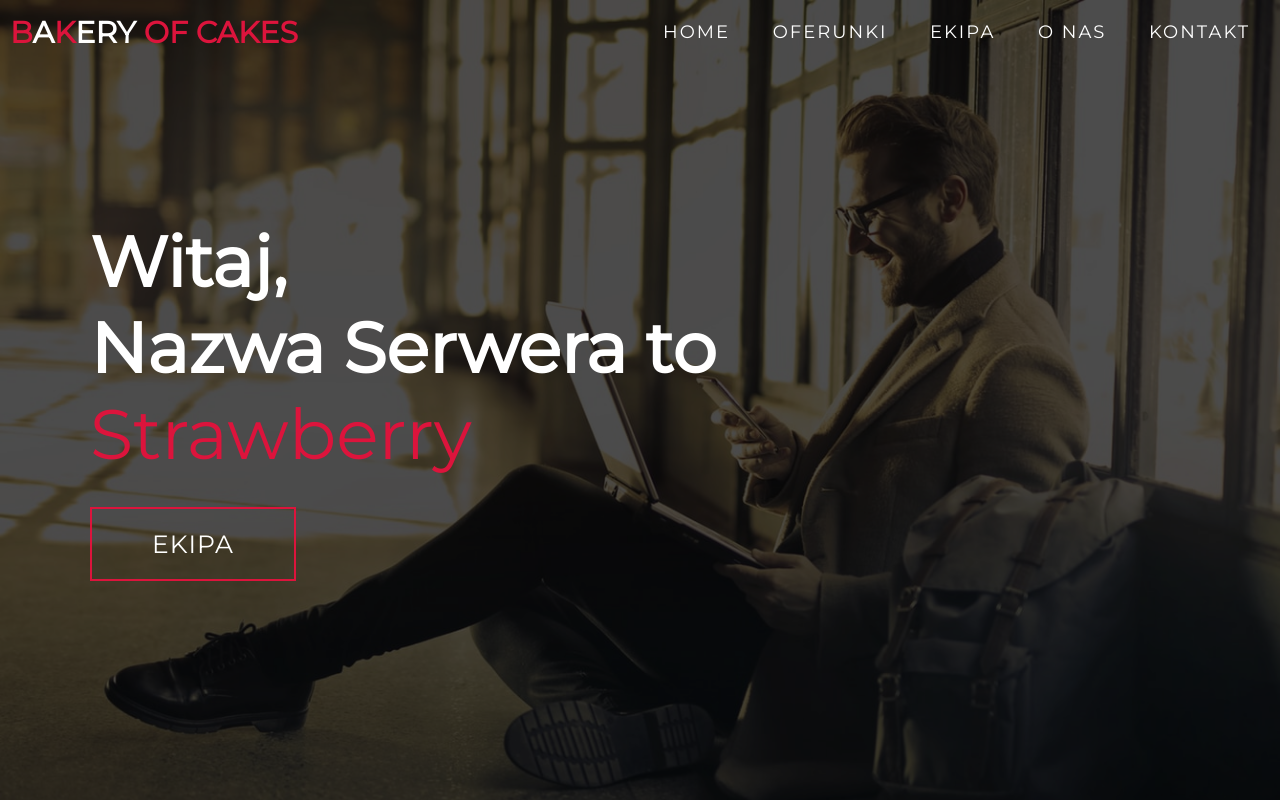
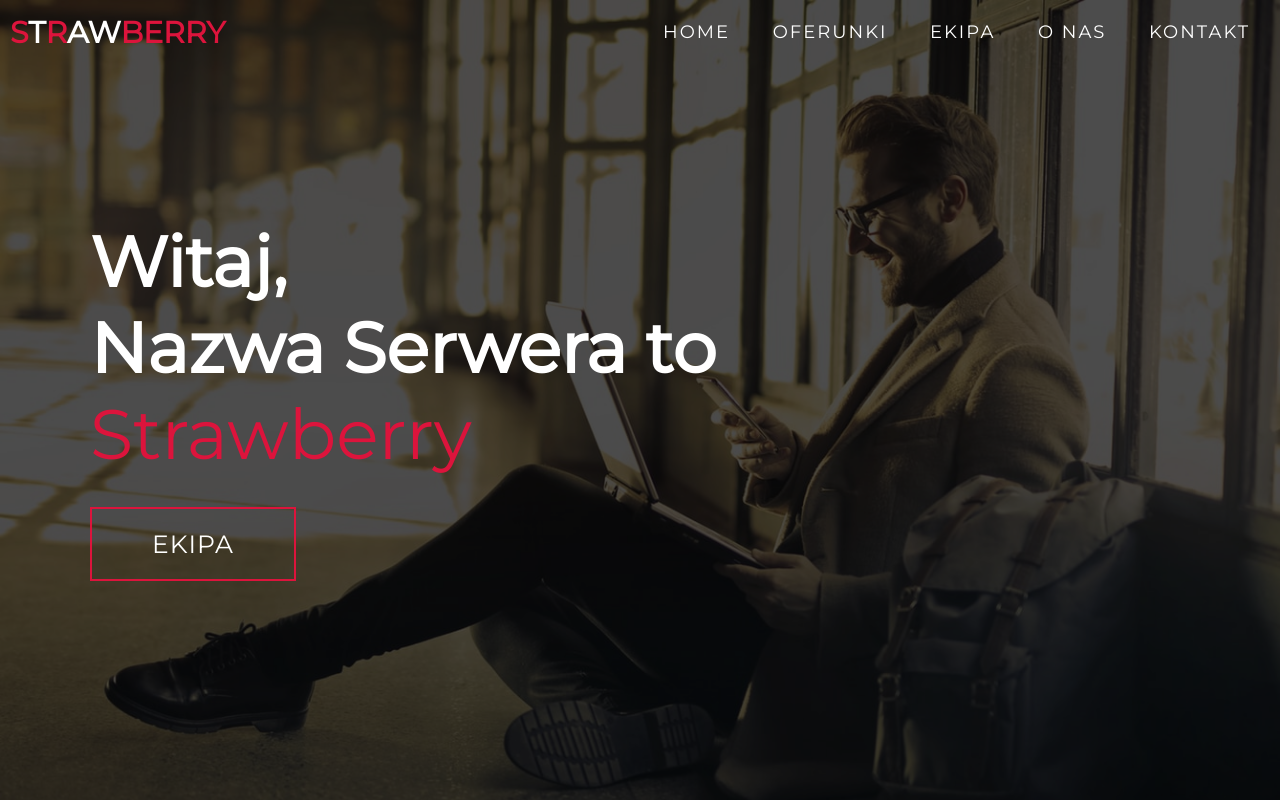
Before and after one commit to Ziimo0/Bakeryofcakes-website, a plain HTML site: page index.html in a window 1280 px wide. Shown: the top 800 px of the page. Drawn offline with Linux system fonts and the light colour scheme.

Commit message:
Update index.html

```diff
--- a/index.html
+++ b/index.html
@@ -13,7 +13,7 @@
     <div class="header container">
       <div class="nav-bar">
         <div class="brand">
-          <a href="#hero"><h1><span>B</span>a<span>k</span>ery <span>Of cakes</span></h1></a>
+          <a href="#hero"><h1><span>S</span>T<span>R</span>AW<span>BERRY</span></h1></a>
         </div>
         <div class="nav-list">
           <div class="hamburger"><div class="bar"></div></div>
```
